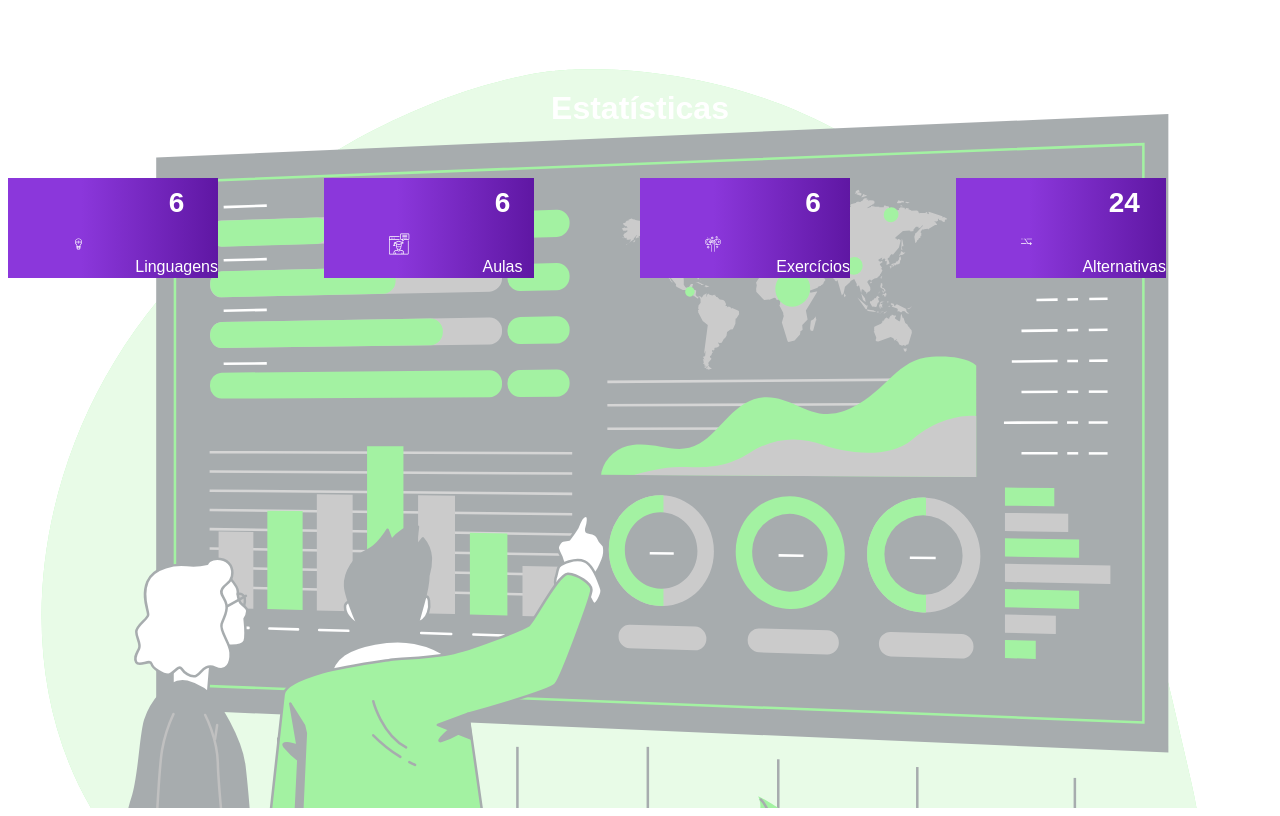
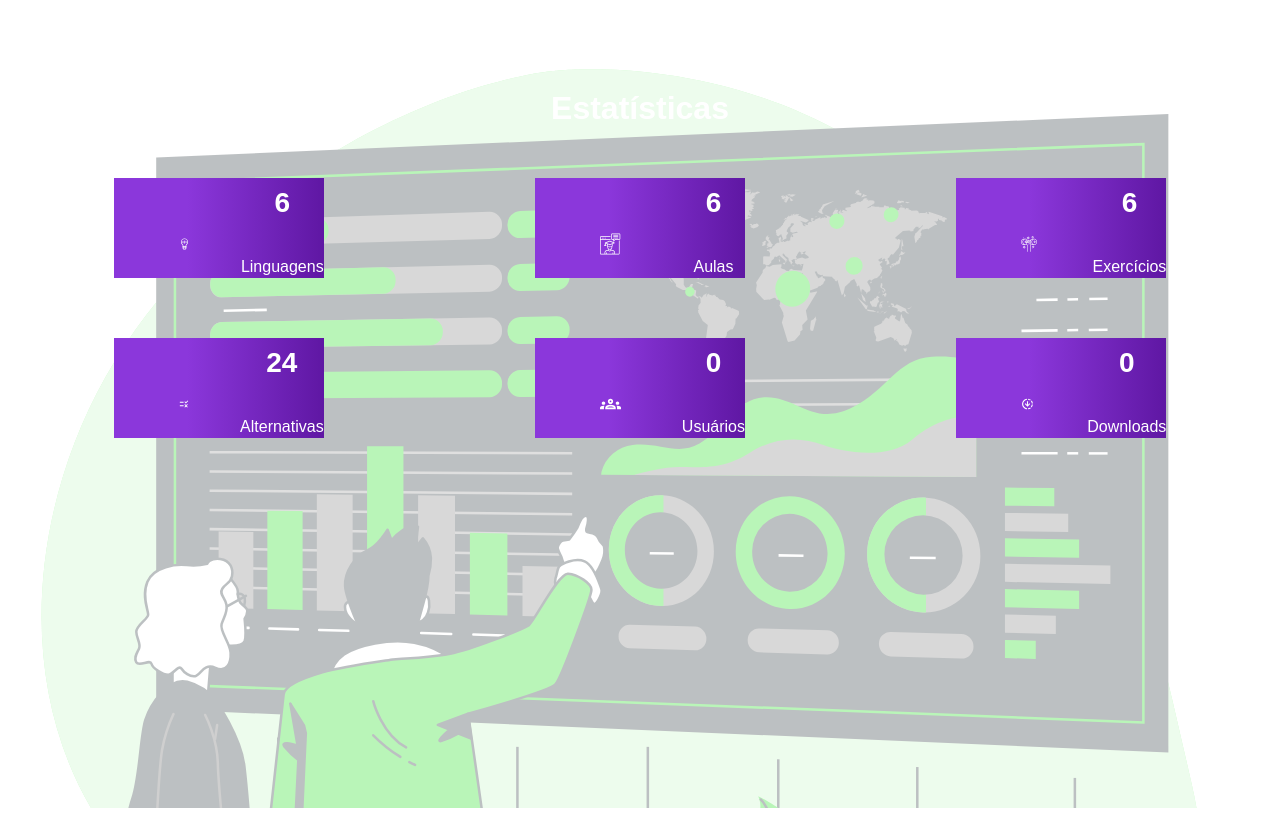
Before and after one commit to MarceloJimenes/site-codex, a PHP site: page /pages/admin-dashboard/views/statistics.php in a window 1280 px wide. Run offline with PHP 8.4, Linux system fonts and the light colour scheme.

Commit message:
update statistic page on dashboard

```diff
--- a/pages/admin-dashboard/styles/statistics.css
+++ b/pages/admin-dashboard/styles/statistics.css
@@ -1,7 +1,8 @@
 .grid {
   display: grid;
-  grid-template-columns: 1fr 1fr 1fr 1fr;
-  /* gap: 10px; */
+  grid-template-columns: 1fr 1fr 1fr;
+  grid-template-rows: 20vh;
+  justify-items: center;
 }
 
 /* general stylization */
@@ -19,7 +20,7 @@
   top: 0;
   width: 100%;
   height: auto;
-  opacity: 0.4;
+  opacity: 0.3;
   margin-top: 40px;
 }
 
--- a/pages/admin-dashboard/views/statistics.php
+++ b/pages/admin-dashboard/views/statistics.php
@@ -43,7 +43,7 @@
 
     <div class="boxes">
       <figure class="icon">
-        <img src="../../assets/svgs/setas.svg">
+        <img src="../../assets/svgs/rule-white.svg">
       </figure>
 
       <div class="information">
@@ -52,5 +52,27 @@
       </div>
     </div>
 
+    <div class="boxes">
+      <figure class="icon">
+        <img src="../../assets/svgs/groups-white.svg">
+      </figure>
+
+      <div class="information">
+        <h2 class="data">0</h2>
+        <p class="topic">Usuários</p>
+      </div>
+    </div>
+
+    <div class="boxes">
+      <figure class="icon">
+        <img src="../../assets/svgs/downloading-white.svg">
+      </figure>
+
+      <div class="information">
+        <h2 class="data">0</h2>
+        <p class="topic">Downloads</p>
+      </div>
+    </div>
+
   </section>
 </div>
```
Also changed, not shown: assets/svgs/downloading-white.svg (added), assets/svgs/groups-white.svg (added), assets/svgs/rule-white.svg (added), 1 other file.
